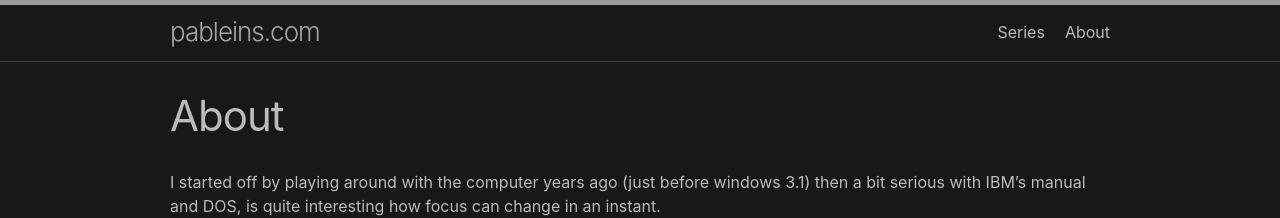
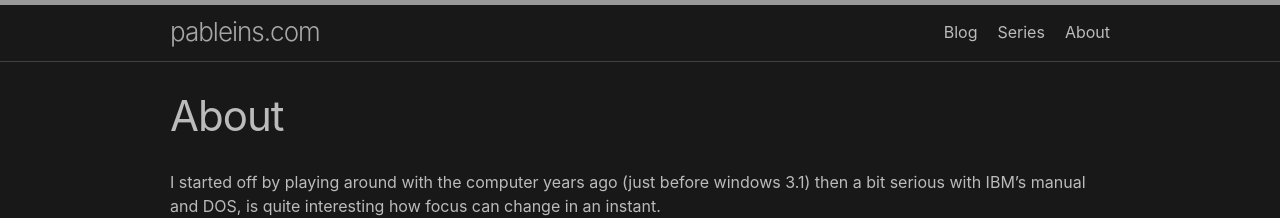
Before and after one commit to pablinme/pablinme.github.io, a Jekyll site: the page built from about.md, in a window 1280 px wide. Shown: the top 218 px of the page. Built offline with Jekyll 4.4.1, drawn with Linux system fonts in a browser that asks for light colours.

Commit message:
Update _config.yml

```diff
--- a/_config.yml
+++ b/_config.yml
@@ -5,6 +5,7 @@ google_analytics: G-NZY6KN9459
 show_excerpts: true
 
 header_pages:
+  - blog.md
   - series/index.md
   - about.md
 
```
